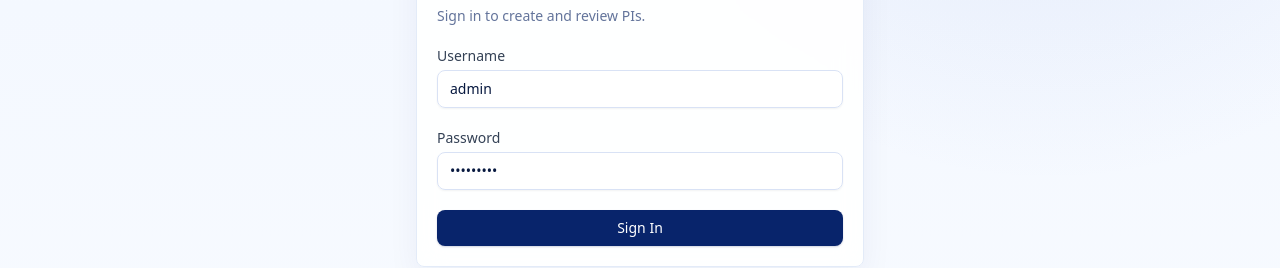
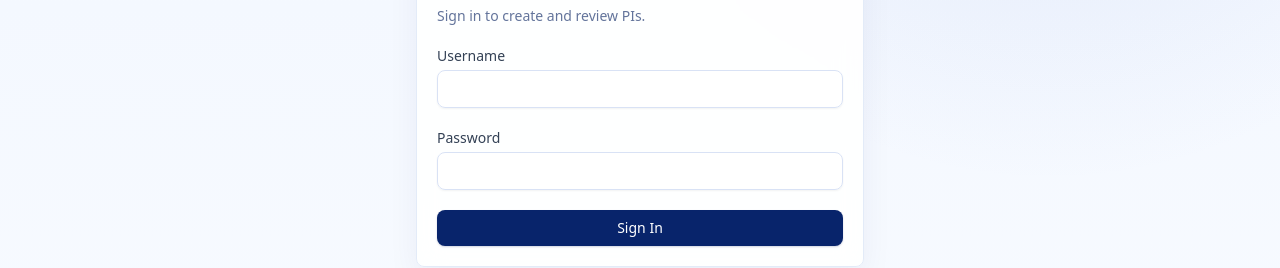
Before and after one commit to jiang1008yan-arch/PI_Website, a React (Vite) app in the folder web/: page /login in a window 1280 px wide. Shown: the part 330-598 px from the top of the page. Built offline with nearby package versions, Linux system fonts and the light colour scheme.

Commit message:
disable default admin in production

```diff
--- a/web/src/pages/Login.tsx
+++ b/web/src/pages/Login.tsx
@@ -5,8 +5,8 @@ import { ErrorText, Field } from "../components/Form";
 
 export function LoginPage() {
   const { user, login } = useAuth();
-  const [username, setUsername] = useState("admin");
-  const [password, setPassword] = useState("Admin@123");
+  const [username, setUsername] = useState("");
+  const [password, setPassword] = useState("");
   const [error, setError] = useState("");
   if (user) return <Navigate to="/" replace />;
 
```
Also changed, not shown: 2 other files (tests, documents, lock files or other folders).
